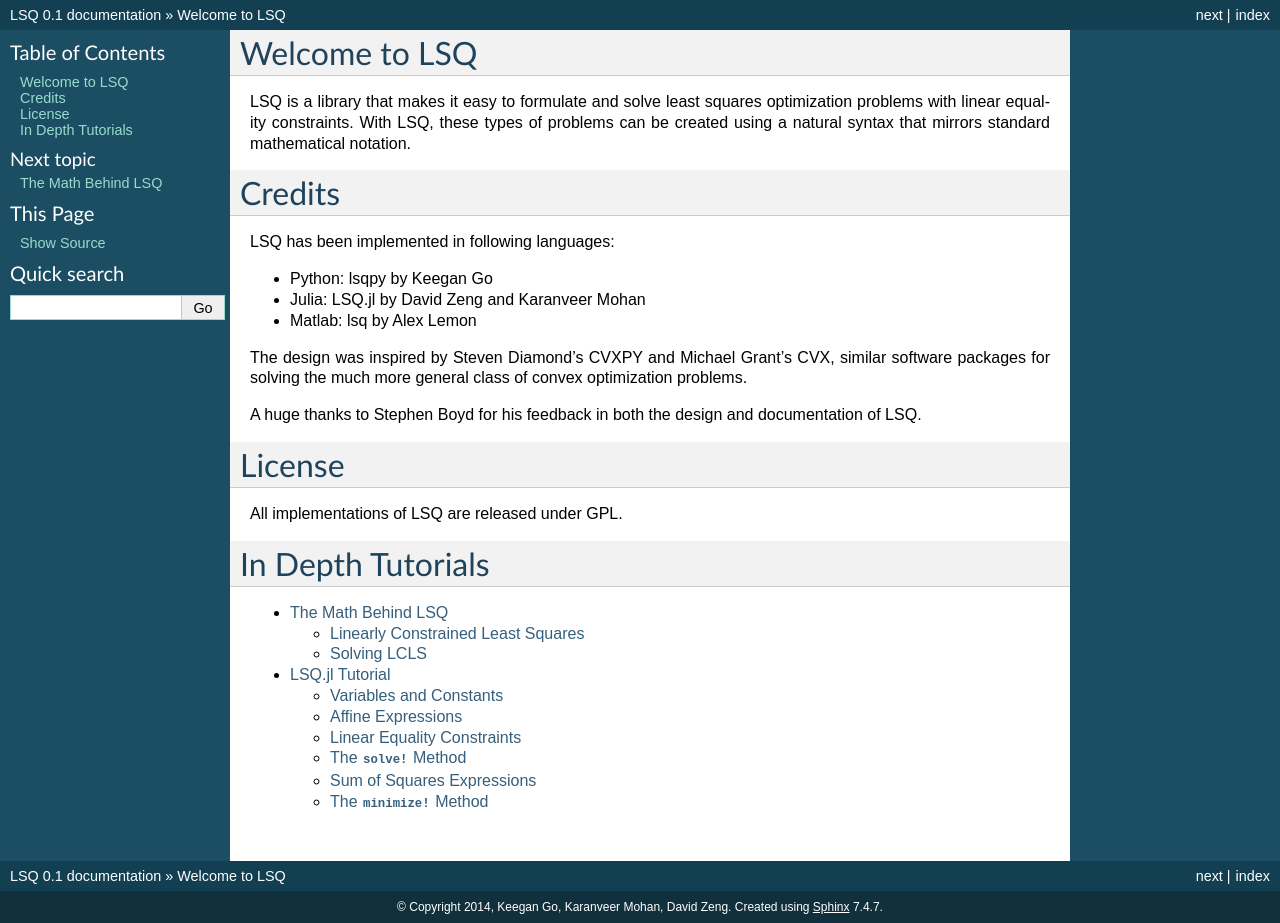
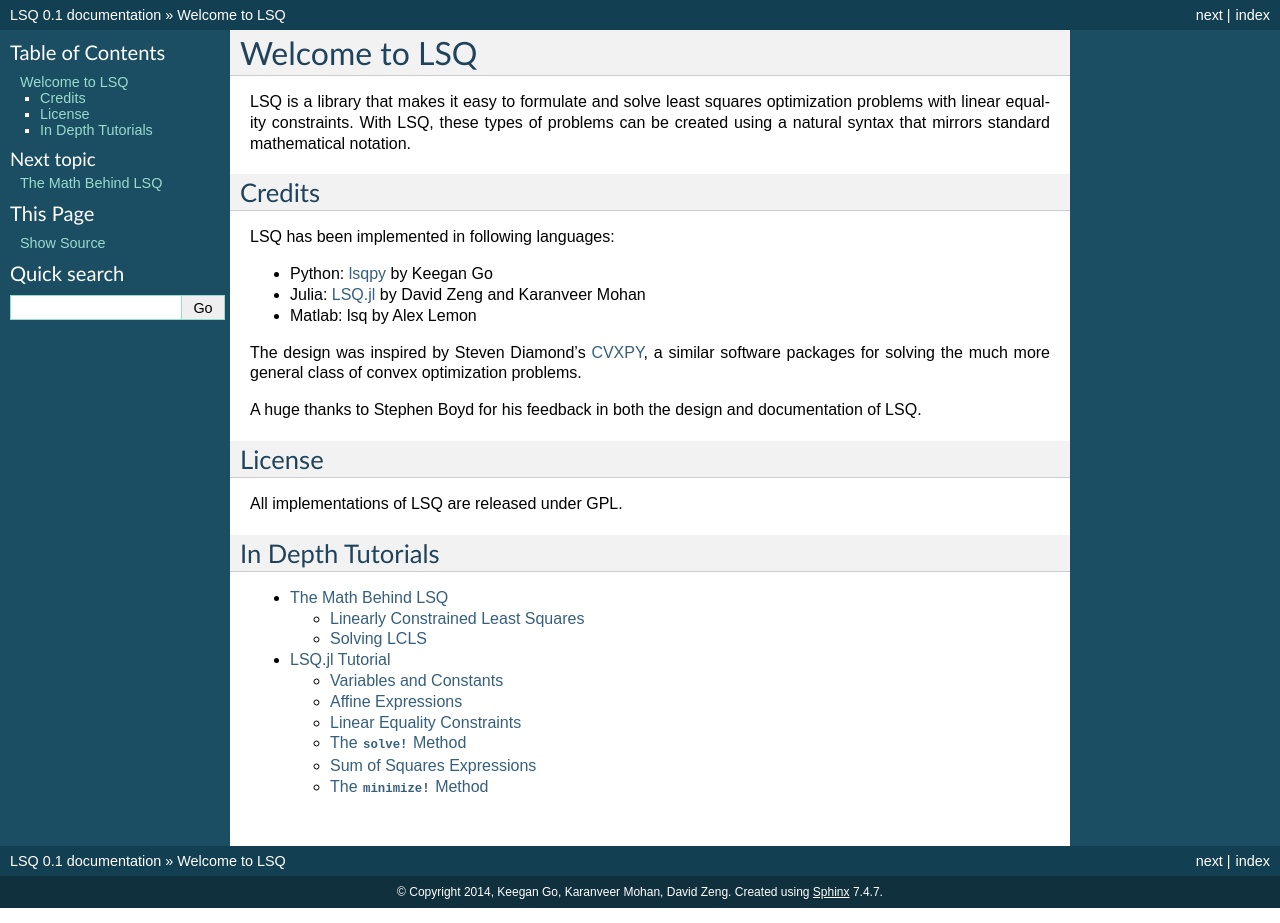
Before and after one commit to davidlizeng/LinearLeastSquares.jl, a Sphinx documentation site: the page built from docs/index.rst, in a window 1280 px wide. Built offline with Sphinx 7.4.7, drawn with Linux system fonts in a browser that asks for light colours.

Commit message:
updated docs

```diff
--- a/docs/index.rst
+++ b/docs/index.rst
@@ -1,3 +1,4 @@
+==============
 Welcome to LSQ
 ==============
 LSQ is a library that makes it easy to formulate and solve least squares
@@ -9,12 +10,12 @@
 =======
 LSQ has been implemented in following languages:
 
-- Python: lsqpy by Keegan Go
-- Julia: LSQ.jl by David Zeng and Karanveer Mohan
+- Python: `lsqpy <https://github.com/keegango/lsqpy>`_ by Keegan Go
+- Julia: `LSQ.jl <https://github.com/davidlizeng/LSQ.jl>`_ by David Zeng and Karanveer Mohan
 - Matlab: lsq by Alex Lemon
 
-The design was inspired by Steven Diamond's CVXPY and Michael Grant's CVX,
-similar software packages for solving the much more general class of
+The design was inspired by Steven Diamond's `CVXPY <http://cvxpy.readthedocs.org/en/latest/>`_,
+a similar software packages for solving the much more general class of
 convex optimization problems.
 
 A huge thanks to Stephen Boyd for his feedback in both the design and
--- a/docs/lsqjl.rst
+++ b/docs/lsqjl.rst
@@ -110,7 +110,7 @@
 
 The arguments to the ``solve!`` method are either one linear equality constraint
 or a list of linear equality constraints. Only systems with unique solutions can
-be solved by LSQ; see the `Solving LCLS`_ section for detailed conditions.
+be solved by LSQ; see the :ref:`solving-lcls` section for detailed conditions.
 The ``solve!`` method will issue an error if these conditions are not satisfied.
 
 
@@ -193,5 +193,5 @@
     println(evaluate(x));
 
 A linearly constrained least squares can only be solved if it satisfies the
-conditions in the `Solving LCLS`_ section. The ``minimize!`` method will issue
+conditions in the :ref:`solving-lcls` section. The ``minimize!`` method will issue
 an error these conditions are not satisfied.
--- a/docs/math.rst
+++ b/docs/math.rst
@@ -31,6 +31,7 @@
 When the objective is absent, LCLS reduces to finding :math:`x` that satisfies
 :math:`Cx=d`, i.e., solving a set of linear equations.
 
+.. _solving-lcls:
 
 Solving LCLS
 ------------
```
Also changed, not shown: 12 other files.
